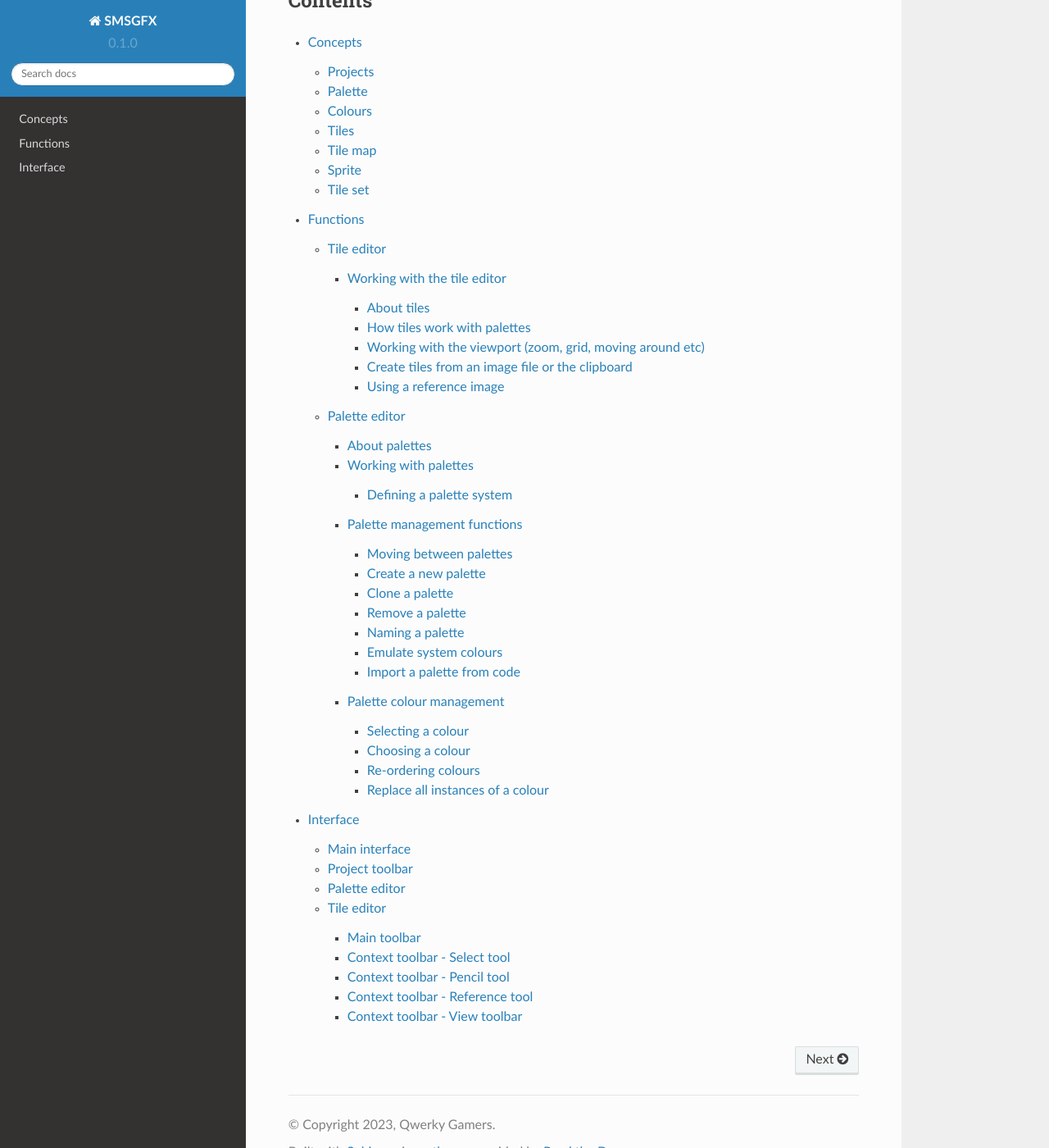
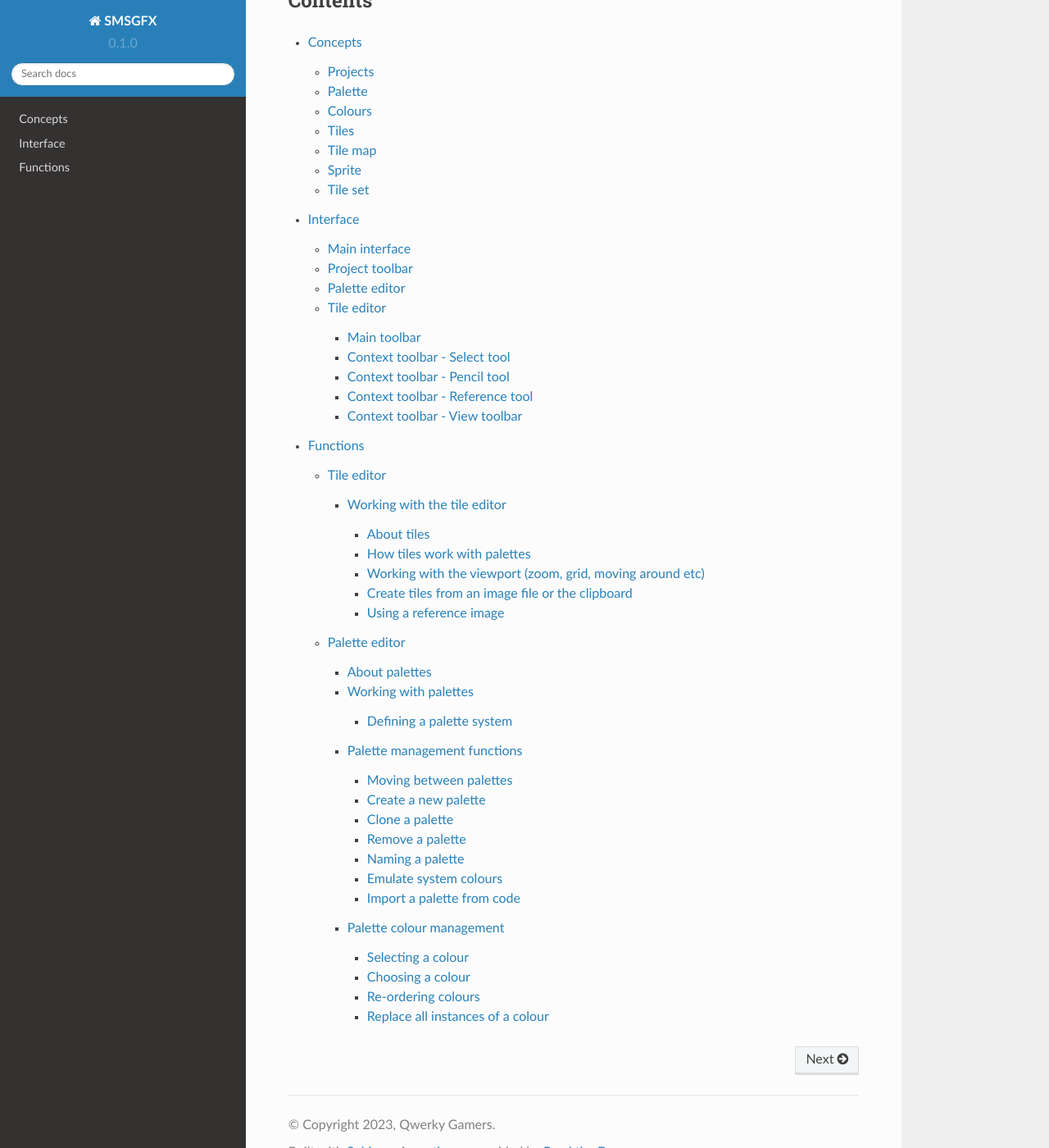
Before and after one commit to NicDoesCode/SMSGFX-docs, a Sphinx documentation site: the page built from docs/source/index.rst, in a window 1280 px wide and 1400 px high, scrolled down 2106 px. Shown: the whole window at 82% size. Built offline with Sphinx 7.4.7 and the Read the Docs theme 2.0.0, drawn with Linux system fonts in a browser that asks for light colours.

Commit message:
TOC ordering.

```diff
--- a/docs/source/index.rst
+++ b/docs/source/index.rst
@@ -114,5 +114,5 @@ Contents
 .. toctree::
 
    concepts
+   interface
    functions
-   interface
```
